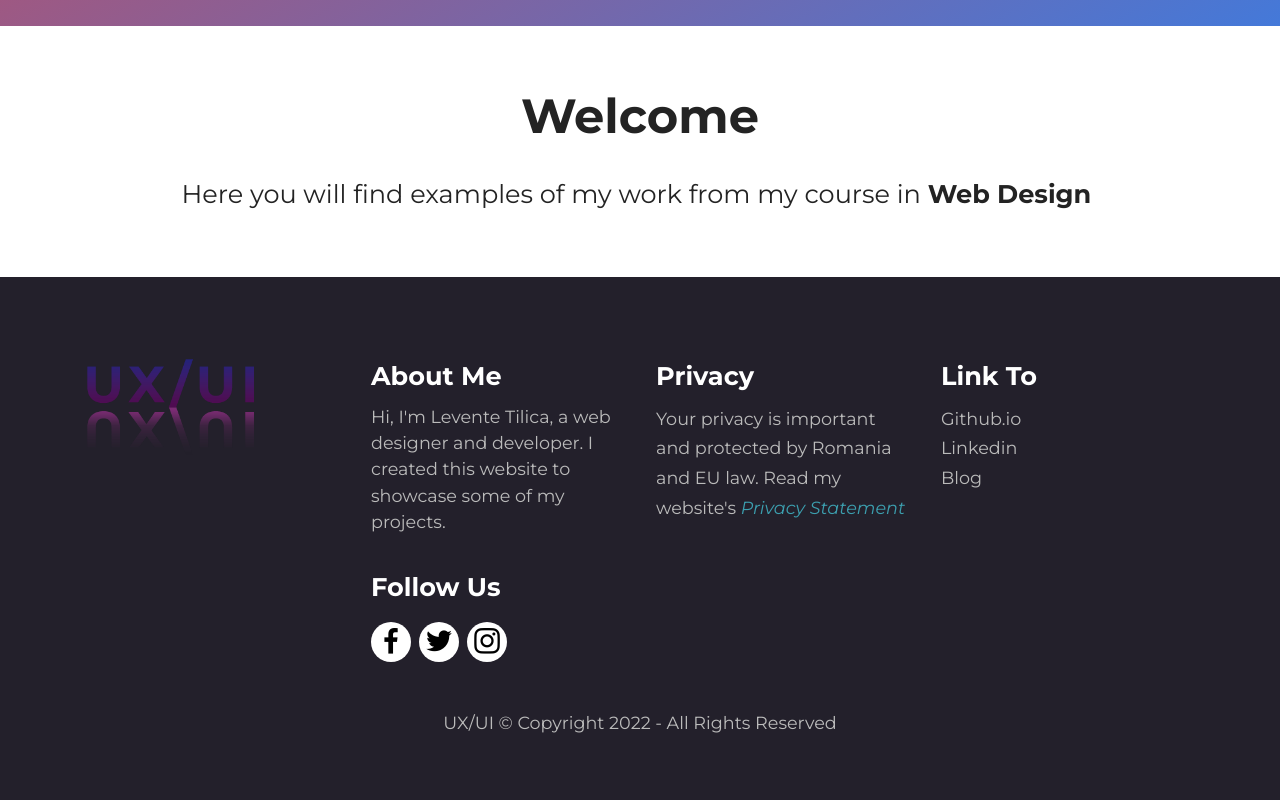
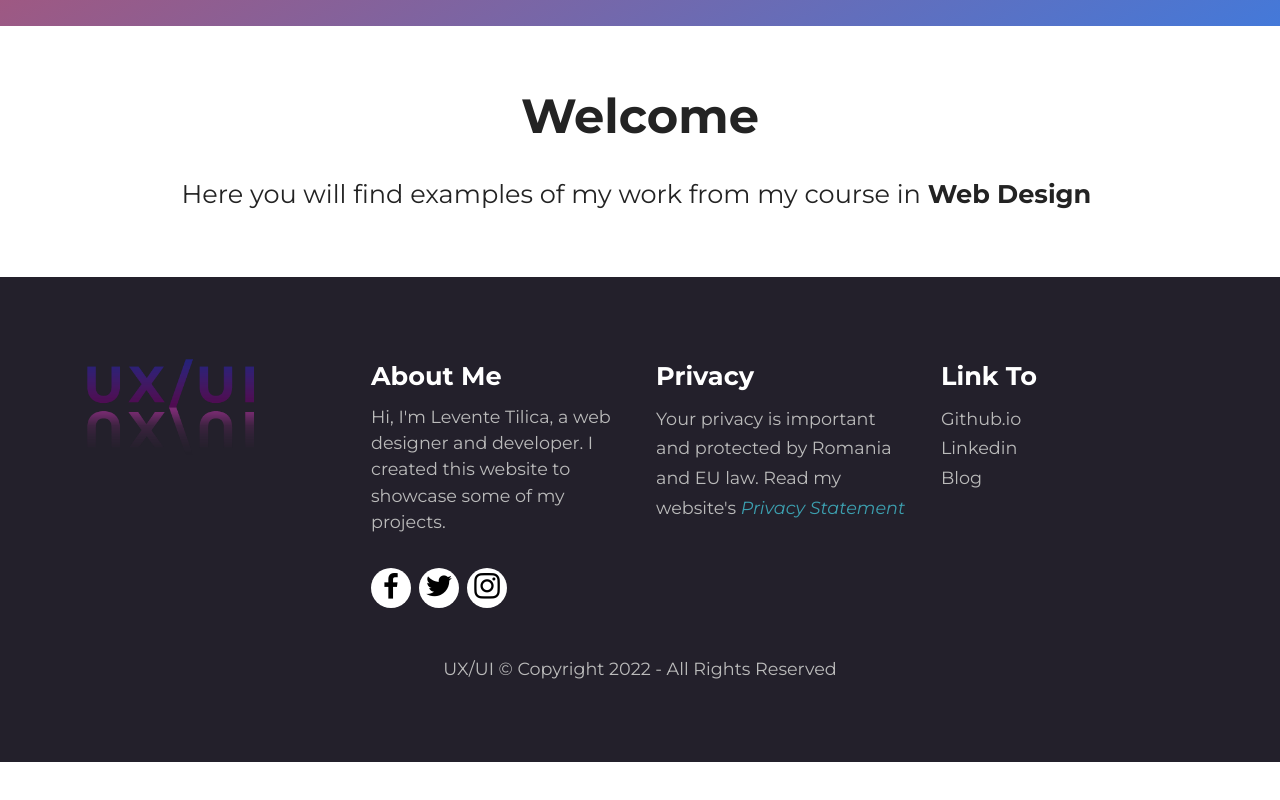
Before and after one commit to artstudiodesign/personal-website, a plain HTML site: page index.html in a window 1280 px wide. Shown: the part 834-1634 px from the top of the page. After the commit the page ends 1596 px from the top, so only its background shows below. Drawn offline with Linux system fonts and the light colour scheme; files whose address does not match are found by name.

Commit message:
Update index.html

```diff
--- a/index.html
+++ b/index.html
@@ -117,7 +117,7 @@
                     <strong>About Me</strong></h5>
                 <p class="mbr-text mbr-fonts-style mb-4 display-4">Hi, I'm Levente Tilica, a web designer and developer. I created this website to showcase some of my projects.<br></p>
                 <h5 class="mbr-section-subtitle mbr-fonts-style mb-3 display-7">
-                    <strong>Follow Us</strong>
+
                 </h5>
                 <div class="social-row display-7">
                     <div class="soc-item">
```
